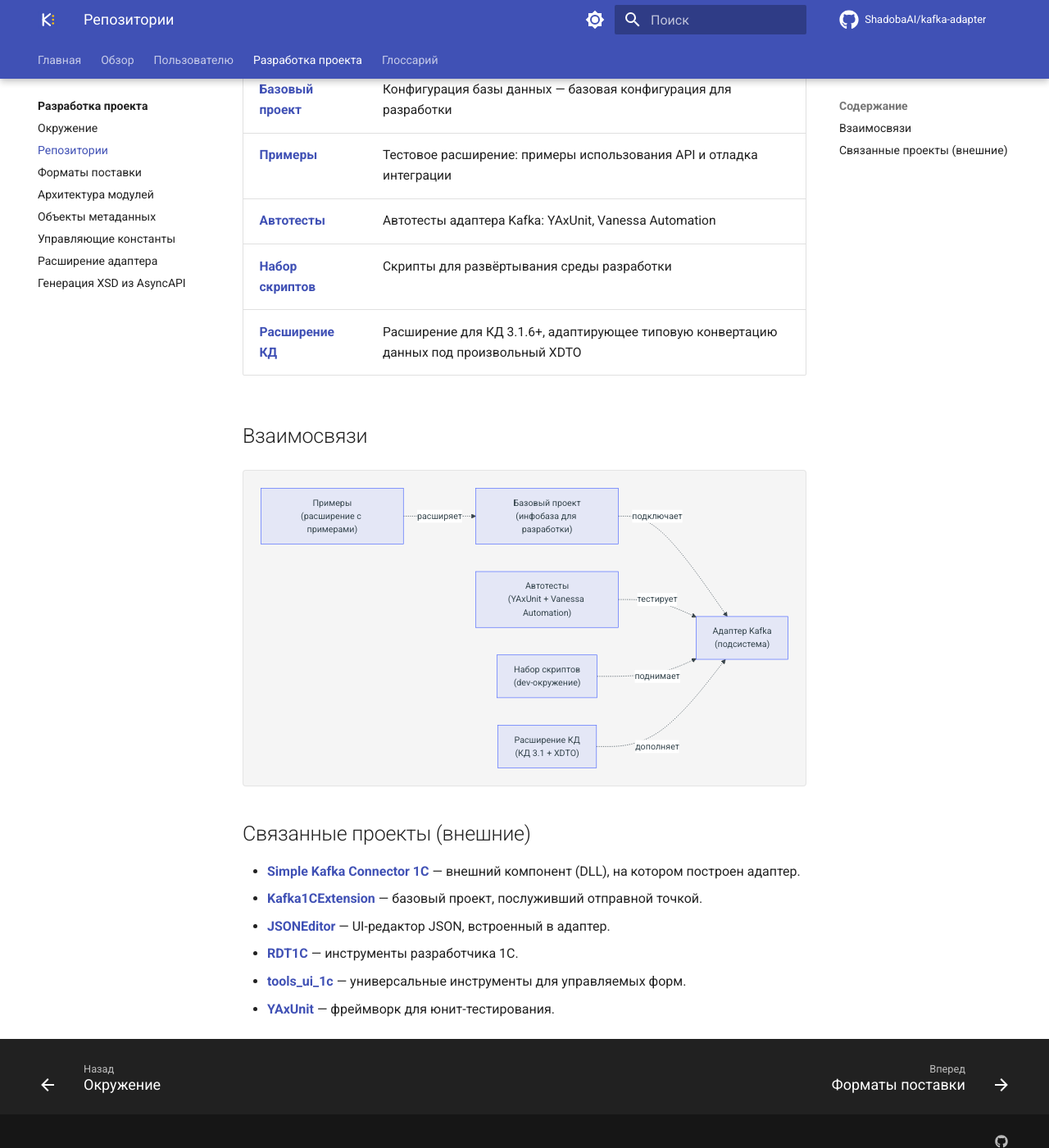
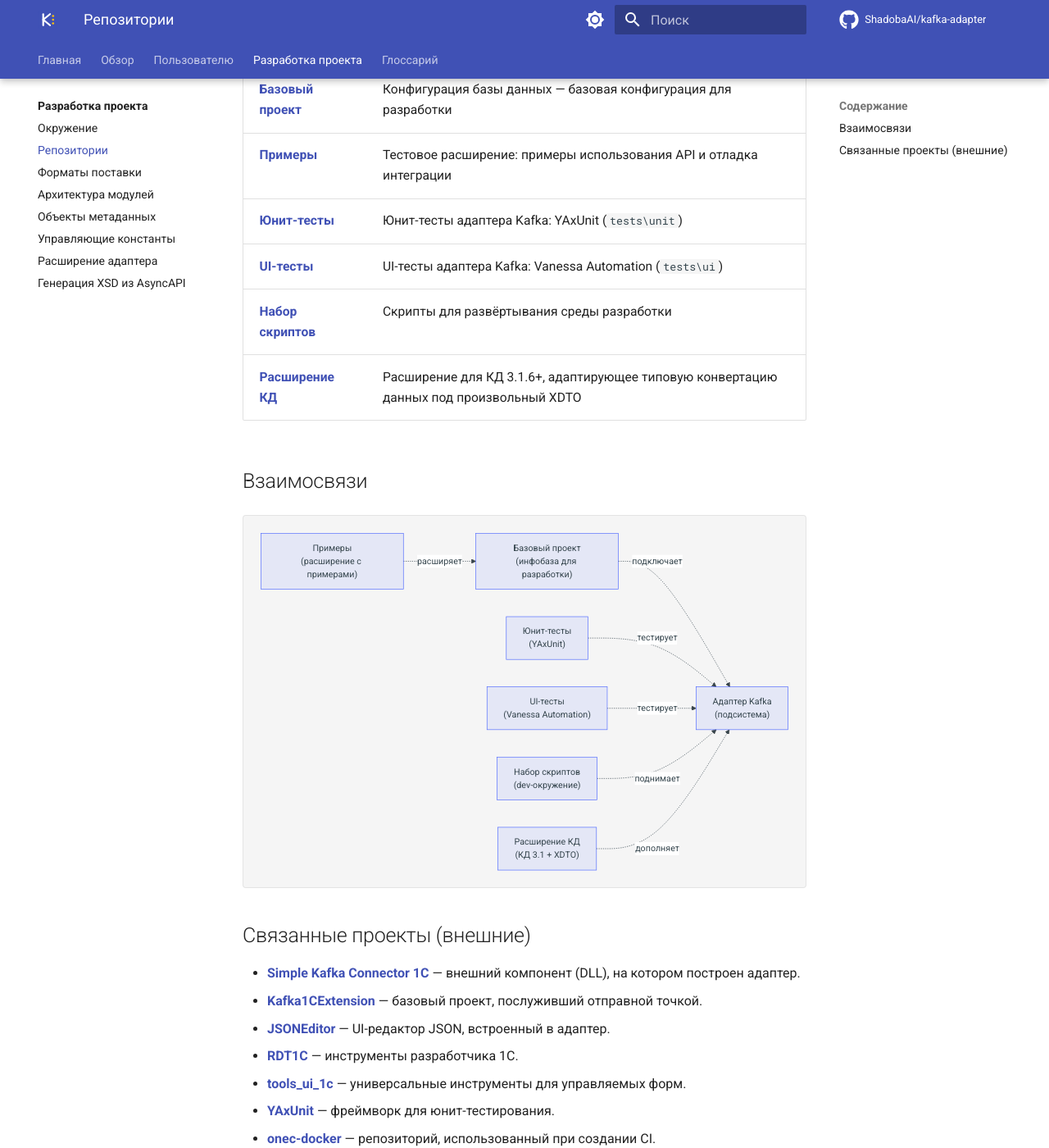
Before and after one commit to ShadobaAI/kafka-adapter, an MkDocs documentation site: the page built from docs/project/repositories.md, in a window 1280 px wide and 1400 px high, scrolled down 298 px. Shown: the whole window at 82% size. Built offline with MkDocs 1.6.1 and Material for MkDocs 9.7.7, drawn with Linux system fonts in a browser that asks for light colours; comment, search, counter and statistics services are not loaded.

Commit message:
обновил доку

````diff
--- a/docs/project/repositories.md
+++ b/docs/project/repositories.md
@@ -7,7 +7,8 @@
 | [**Адаптер Kafka**](https://github.com/ShadobaAI/kafka-adapter) | Исходный код подсистемы (этот репозиторий) |
 | [**Базовый проект**](https://github.com/ShadobaAI/kafka-adapter-base) | Конфигурация базы данных — базовая конфигурация для разработки |
 | [**Примеры**](https://github.com/ShadobaAI/kafka-adapter-examples) | Тестовое расширение: примеры использования API и отладка интеграции |
-| [**Автотесты**](https://github.com/ShadobaAI/kafka-adapter-tests) | Автотесты адаптера Kafka: YAxUnit, Vanessa Automation |
+| [**Юнит-тесты**](https://github.com/ShadobaAI/kafka-adapter-tests-unit) | Юнит-тесты адаптера Kafka: YAxUnit (`tests\unit`) |
+| [**UI-тесты**](https://github.com/ShadobaAI/kafka-adapter-tests-ui) | UI-тесты адаптера Kafka: Vanessa Automation (`tests\ui`) |
 | [**Набор скриптов**](https://github.com/ShadobaAI/kafka-tools) | Скрипты для развёртывания среды разработки |
 | [**Расширение КД**](https://github.com/ShadobaAI/kafka-adapter-conv) | Расширение для КД 3.1.6+, адаптирующее типовую конвертацию данных под произвольный XDTO |
 
@@ -18,13 +19,15 @@ flowchart LR
     ADAPTER["Адаптер Kafka<br/>(подсистема)"]
     BASE["Базовый проект<br/>(инфобаза для разработки)"]
     examples["Примеры<br/>(расширение с примерами)"]
-    TESTS["Автотесты<br/>(YAxUnit + Vanessa Automation)"]
+    TESTS_UNIT["Юнит-тесты<br/>(YAxUnit)"]
+    TESTS_UI["UI-тесты<br/>(Vanessa Automation)"]
     TOOLS["Набор скриптов<br/>(dev-окружение)"]
     CONV["Расширение КД<br/>(КД 3.1 + XDTO)"]
 
     BASE -.подключает.-> ADAPTER
     examples -.расширяет.-> BASE
-    TESTS -.тестирует.-> ADAPTER
+    TESTS_UNIT -.тестирует.-> ADAPTER
+    TESTS_UI -.тестирует.-> ADAPTER
     TOOLS -.поднимает.-> ADAPTER
     CONV -.дополняет.-> ADAPTER
 ```
@@ -37,3 +40,4 @@ flowchart LR
 - **[RDT1C](https://github.com/tormozit/RDT1C)** — инструменты разработчика 1С.
 - **[tools_ui_1c](https://github.com/cpr1c/tools_ui_1c)** — универсальные инструменты для управляемых форм.
 - **[YAxUnit](https://github.com/bia-technologies/yaxunit)** — фреймворк для юнит-тестирования.
+- **[onec-docker](https://github.com/firstBitMarksistskaya/onec-docker)** — репозиторий, использованный при создании CI.
````
